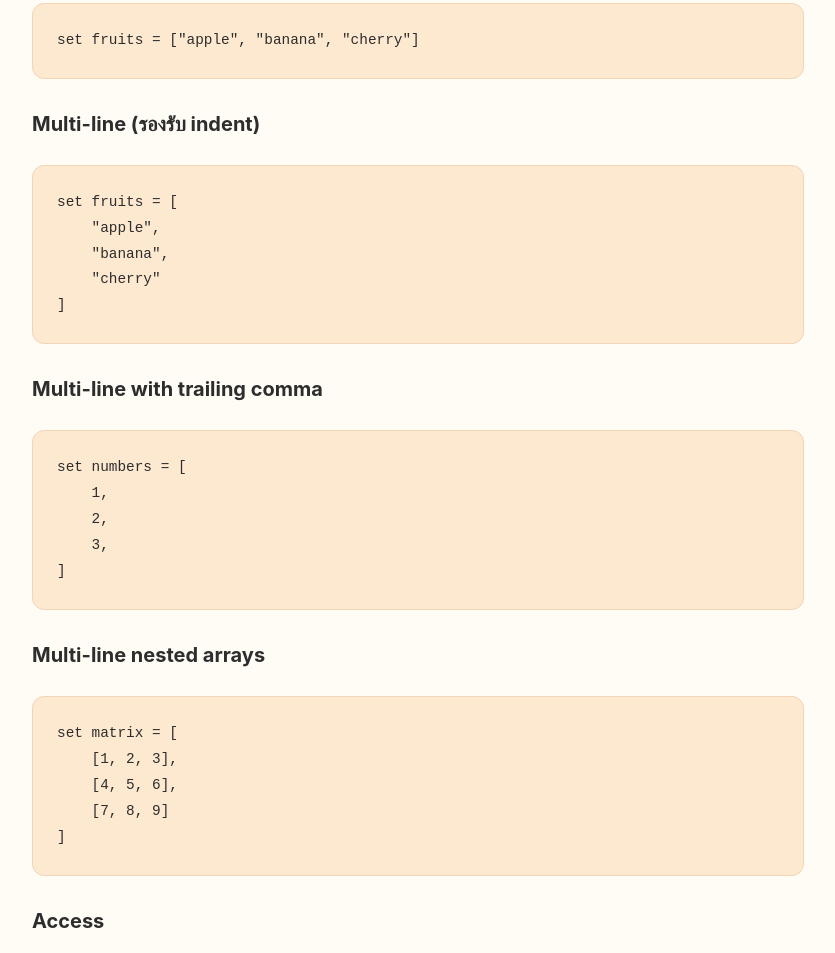
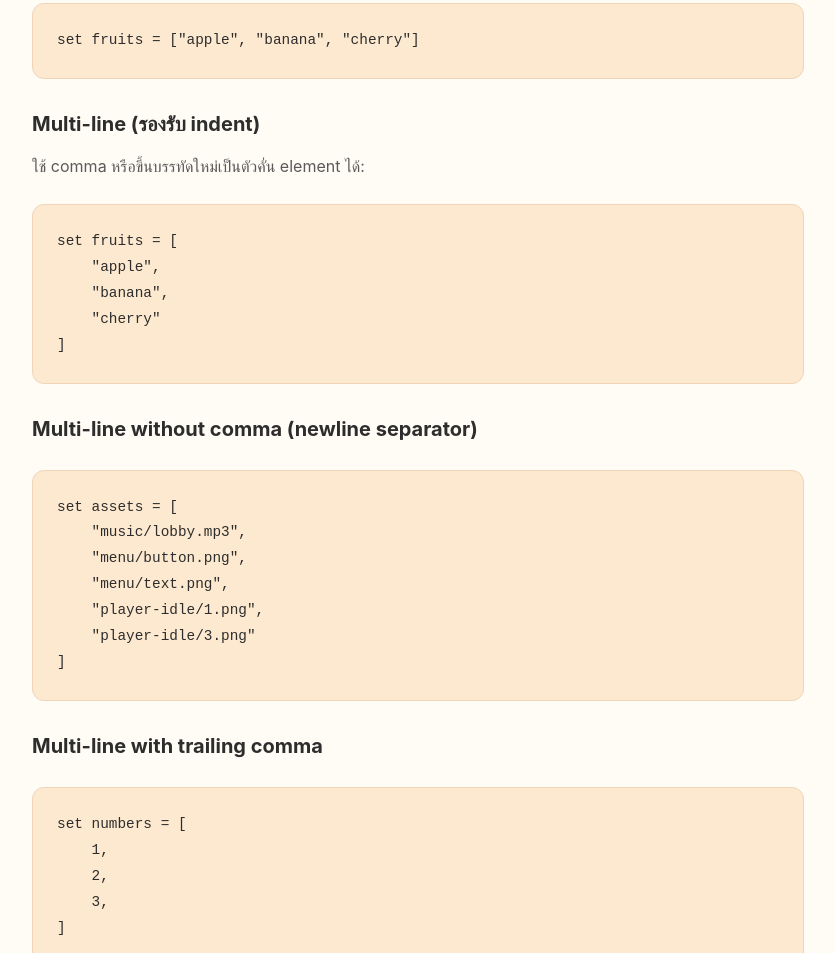
Before and after one commit to TimeAndTimeStudio/TSL, a website: page website/docs.html in a window 1280 px wide. Shown: the part 10371-11324 px from the top of the page, without its empty margins (362-1197 px from the left). Drawn offline with Linux system fonts and the light colour scheme.

Commit message:
docs: add newline separator example to arrays in docs.html

```diff
--- a/website/docs.html
+++ b/website/docs.html
@@ -549,7 +549,11 @@ cd TSL</div>
                <div class="code-block">set fruits =  ["apple", "banana", "cherry"]</div>
 
                <h3>Multi-line (รองรับ indent)</h3>
+               <p>ใช้ comma หรือขึ้นบรรทัดใหม่เป็นตัวคั่น element ได้:</p>
                <div class="code-block">set fruits = [<br>&nbsp;&nbsp;&nbsp;&nbsp;"apple",<br>&nbsp;&nbsp;&nbsp;&nbsp;"banana",<br>&nbsp;&nbsp;&nbsp;&nbsp;"cherry"<br>]</div>
+
+               <h3>Multi-line without comma (newline separator)</h3>
+               <div class="code-block">set assets = [<br>&nbsp;&nbsp;&nbsp;&nbsp;"music/lobby.mp3",<br>&nbsp;&nbsp;&nbsp;&nbsp;"menu/button.png",<br>&nbsp;&nbsp;&nbsp;&nbsp;"menu/text.png",<br>&nbsp;&nbsp;&nbsp;&nbsp;"player-idle/1.png",<br>&nbsp;&nbsp;&nbsp;&nbsp;"player-idle/3.png"<br>]</div>
 
                <h3>Multi-line with trailing comma</h3>
               <div class="code-block">set numbers = [<br>&nbsp;&nbsp;&nbsp;&nbsp;1,<br>&nbsp;&nbsp;&nbsp;&nbsp;2,<br>&nbsp;&nbsp;&nbsp;&nbsp;3,<br>]</div>
@@ -570,7 +574,11 @@ cd TSL</div>
                <div class="code-block">set fruits =  ["apple", "banana", "cherry"]</div>
 
                <h3>Multi-line (supports indent)</h3>
+               <p>Use comma or newline as element separator:</p>
                <div class="code-block">set fruits = [<br>&nbsp;&nbsp;&nbsp;&nbsp;"apple",<br>&nbsp;&nbsp;&nbsp;&nbsp;"banana",<br>&nbsp;&nbsp;&nbsp;&nbsp;"cherry"<br>]</div>
+
+               <h3>Multi-line without comma (newline separator)</h3>
+               <div class="code-block">set assets = [<br>&nbsp;&nbsp;&nbsp;&nbsp;"music/lobby.mp3",<br>&nbsp;&nbsp;&nbsp;&nbsp;"menu/button.png",<br>&nbsp;&nbsp;&nbsp;&nbsp;"menu/text.png",<br>&nbsp;&nbsp;&nbsp;&nbsp;"player-idle/1.png",<br>&nbsp;&nbsp;&nbsp;&nbsp;"player-idle/3.png"<br>]</div>
 
                <h3>Multi-line with trailing comma</h3>
               <div class="code-block">set numbers = [<br>&nbsp;&nbsp;&nbsp;&nbsp;1,<br>&nbsp;&nbsp;&nbsp;&nbsp;2,<br>&nbsp;&nbsp;&nbsp;&nbsp;3,<br>]</div>
```
Lines whose indentation alone changed are shown as unchanged.
